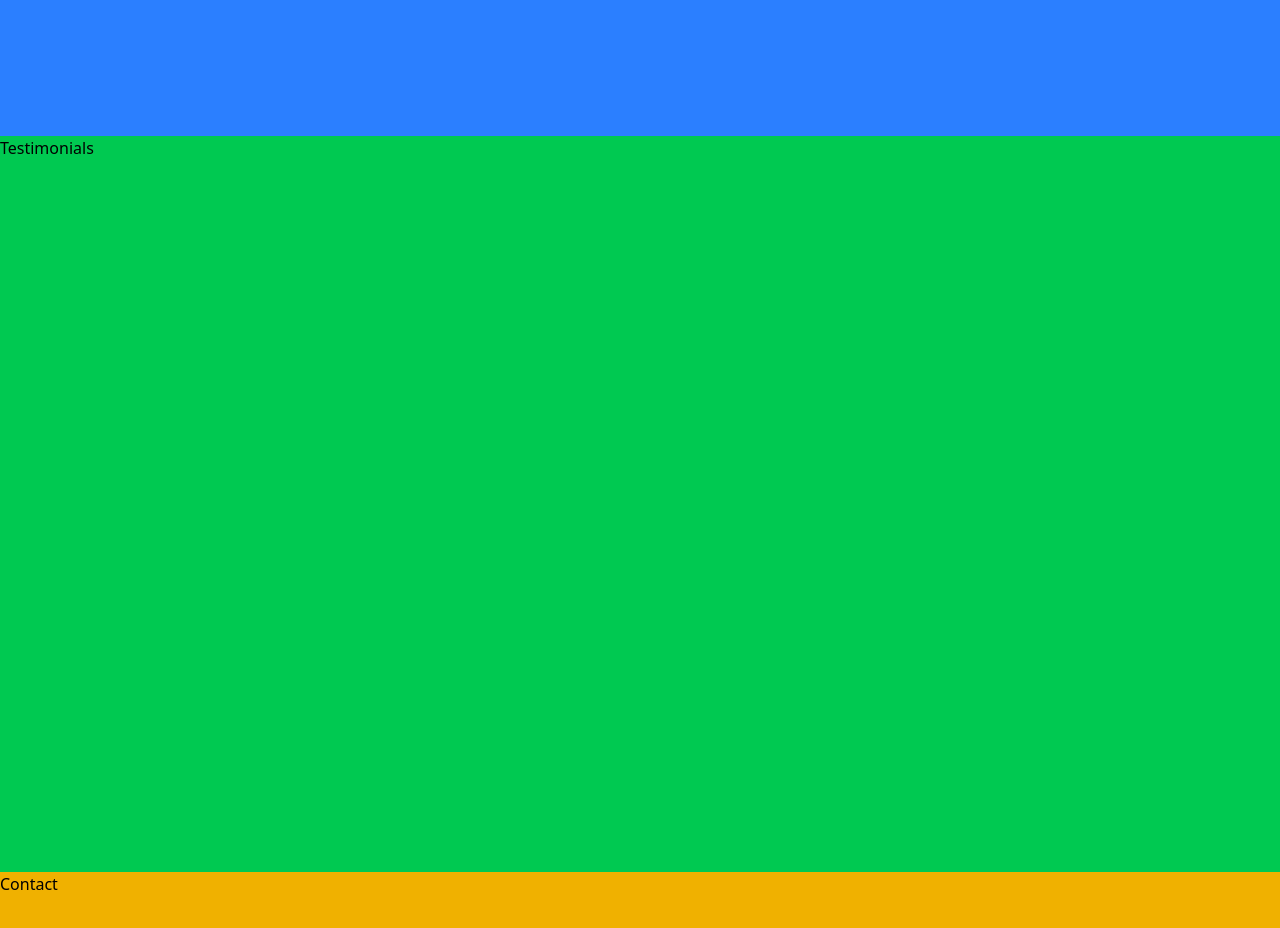
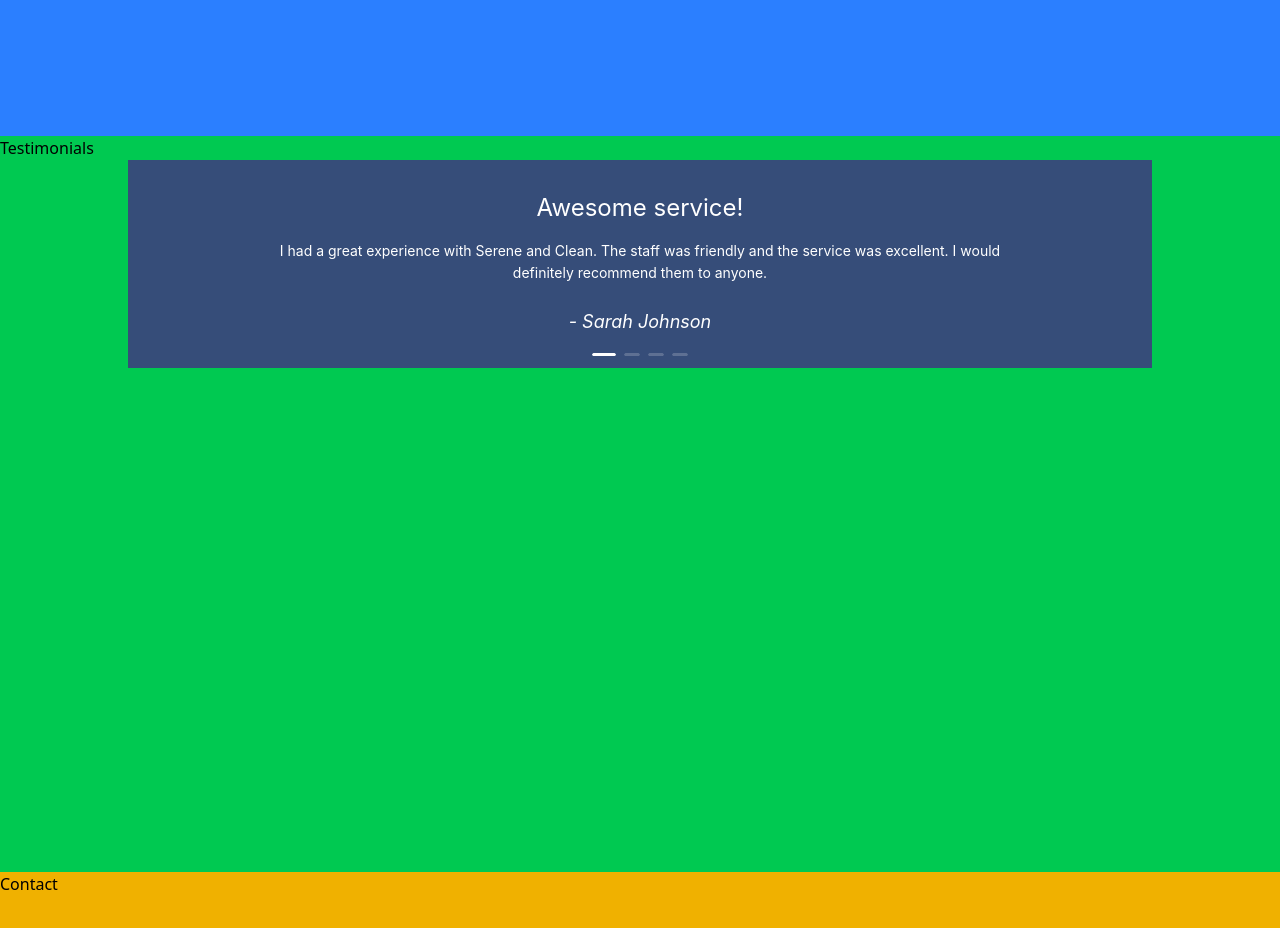
Before and after one commit to TravisAlstrand/serene_and_clean, a React (Vite) app: page / in a window 1280 px wide. Shown: the part 1400-2328 px from the top of the page. Built offline with nearby package versions, Linux system fonts and the light colour scheme.

Commit message:
carousel implemented

```diff
--- a/src/components/About.jsx
+++ b/src/components/About.jsx
@@ -4,7 +4,7 @@ const About = () => {
       id="about"
       className="h-[calc(100vh-4rem)] w-full scroll-mt-20 bg-blue-500"
     >
-      About
+      <h2>About</h2>
     </section>
   );
 };
--- a/src/components/Contact.jsx
+++ b/src/components/Contact.jsx
@@ -4,7 +4,7 @@ const Contact = () => {
       id="contact"
       className="h-[calc(100vh-4rem)] w-full scroll-mt-20 bg-yellow-500"
     >
-      Contact
+      <h2>Contact</h2>
     </section>
   );
 };
--- a/src/components/Hero.jsx
+++ b/src/components/Hero.jsx
@@ -1,6 +1,8 @@
 const Hero = () => {
   return (
-    <section className="h-[calc(100vh-4rem)] w-full bg-red-500">Hero</section>
+    <section className="h-[calc(100vh-4rem)] w-full bg-red-500">
+      <h1>Serene and Clean</h1>
+    </section>
   );
 };
 
--- a/src/components/Testimonials.jsx
+++ b/src/components/Testimonials.jsx
@@ -1,10 +1,123 @@
+import { Carousel } from "antd";
+import { useState, useEffect } from "react";
+
+const contentStyle = {
+  height: "100%",
+  color: "#fff",
+  textAlign: "center",
+  background: "#364d79",
+  padding: "2rem",
+  display: "flex",
+  flexDirection: "column",
+  justifyContent: "center",
+  alignItems: "center",
+};
+
 const Testimonials = () => {
+  const [prefersReducedMotion, setPrefersReducedMotion] = useState(false);
+
+  useEffect(() => {
+    // Check user's motion preferences
+    const mediaQuery = window.matchMedia("(prefers-reduced-motion: reduce)");
+    setPrefersReducedMotion(mediaQuery.matches);
+
+    // Listen for changes in user preferences
+    const handleChange = (e) => setPrefersReducedMotion(e.matches);
+    mediaQuery.addEventListener("change", handleChange);
+    return () => mediaQuery.removeEventListener("change", handleChange);
+  }, []);
+
   return (
     <section
       id="testimonials"
       className="h-[calc(100vh-4rem)] w-full scroll-mt-20 bg-green-500"
+      aria-label="Customer Testimonials"
     >
-      Testimonials
+      <h2>Testimonials</h2>
+      <div className="mx-auto h-full max-w-5xl">
+        <Carousel
+          autoplay={!prefersReducedMotion}
+          autoplaySpeed={8000}
+          className="h-full"
+          dots={true}
+          effect={prefersReducedMotion ? "fade" : "slide"}
+          accessibility={true}
+          aria-label="Testimonial carousel"
+        >
+          <div
+            className="h-full"
+            role="group"
+            aria-roledescription="slide"
+            aria-label="Testimonial 1 of 4"
+          >
+            <div style={contentStyle}>
+              <div className="mx-auto max-w-3xl">
+                <h3 className="mb-4 text-2xl">Awesome service!</h3>
+                <p className="mb-6">
+                  I had a great experience with Serene and Clean. The staff was
+                  friendly and the service was excellent. I would definitely
+                  recommend them to anyone.
+                </p>
+                <p className="text-lg italic">- Sarah Johnson</p>
+              </div>
+            </div>
+          </div>
+          <div
+            className="h-full"
+            role="group"
+            aria-roledescription="slide"
+            aria-label="Testimonial 2 of 4"
+          >
+            <div style={contentStyle}>
+              <div className="mx-auto max-w-3xl">
+                <h3 className="mb-4 text-2xl">Dedicated and reliable</h3>
+                <p className="mb-6">
+                  I had a great experience with Serene and Clean. The staff was
+                  friendly and the service was excellent. I would definitely
+                  recommend them to anyone.
+                </p>
+                <p className="text-lg italic">- Michael Chen</p>
+              </div>
+            </div>
+          </div>
+          <div
+            className="h-full"
+            role="group"
+            aria-roledescription="slide"
+            aria-label="Testimonial 3 of 4"
+          >
+            <div style={contentStyle}>
+              <div className="mx-auto max-w-3xl">
+                <h3 className="mb-4 text-2xl">Great attention to detail</h3>
+                <p className="mb-6">
+                  I had a great experience with Serene and Clean. The staff was
+                  friendly and the service was excellent. I would definitely
+                  recommend them to anyone.
+                </p>
+                <p className="text-lg italic">- Emily Rodriguez</p>
+              </div>
+            </div>
+          </div>
+          <div
+            className="h-full"
+            role="group"
+            aria-roledescription="slide"
+            aria-label="Testimonial 4 of 4"
+          >
+            <div style={contentStyle}>
+              <div className="mx-auto max-w-3xl">
+                <h3 className="mb-4 text-2xl">Excellent customer service</h3>
+                <p className="mb-6">
+                  I had a great experience with Serene and Clean. The staff was
+                  friendly and the service was excellent. I would definitely
+                  recommend them to anyone.
+                </p>
+                <p className="text-lg italic">- David Thompson</p>
+              </div>
+            </div>
+          </div>
+        </Carousel>
+      </div>
     </section>
   );
 };
```
